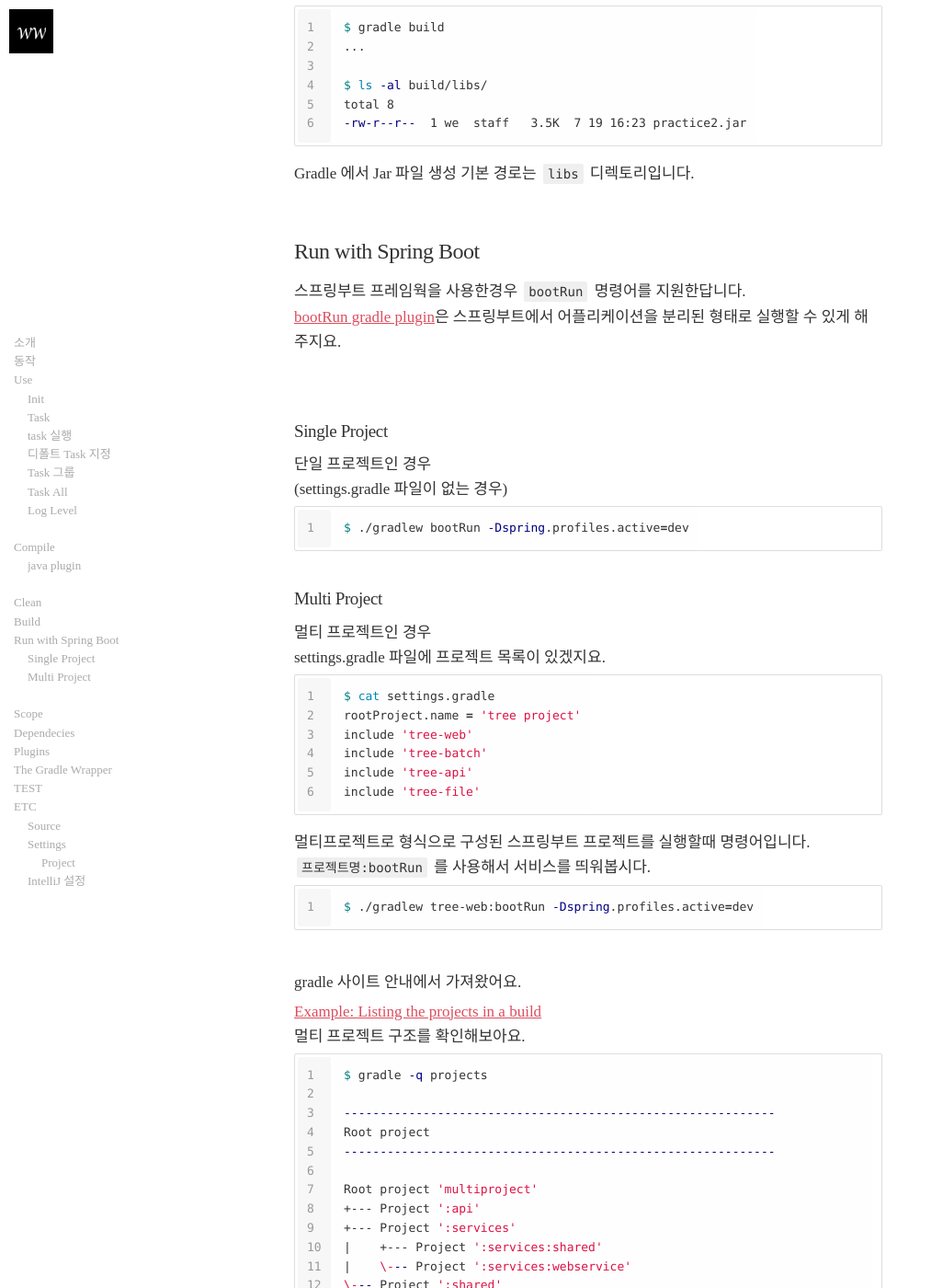
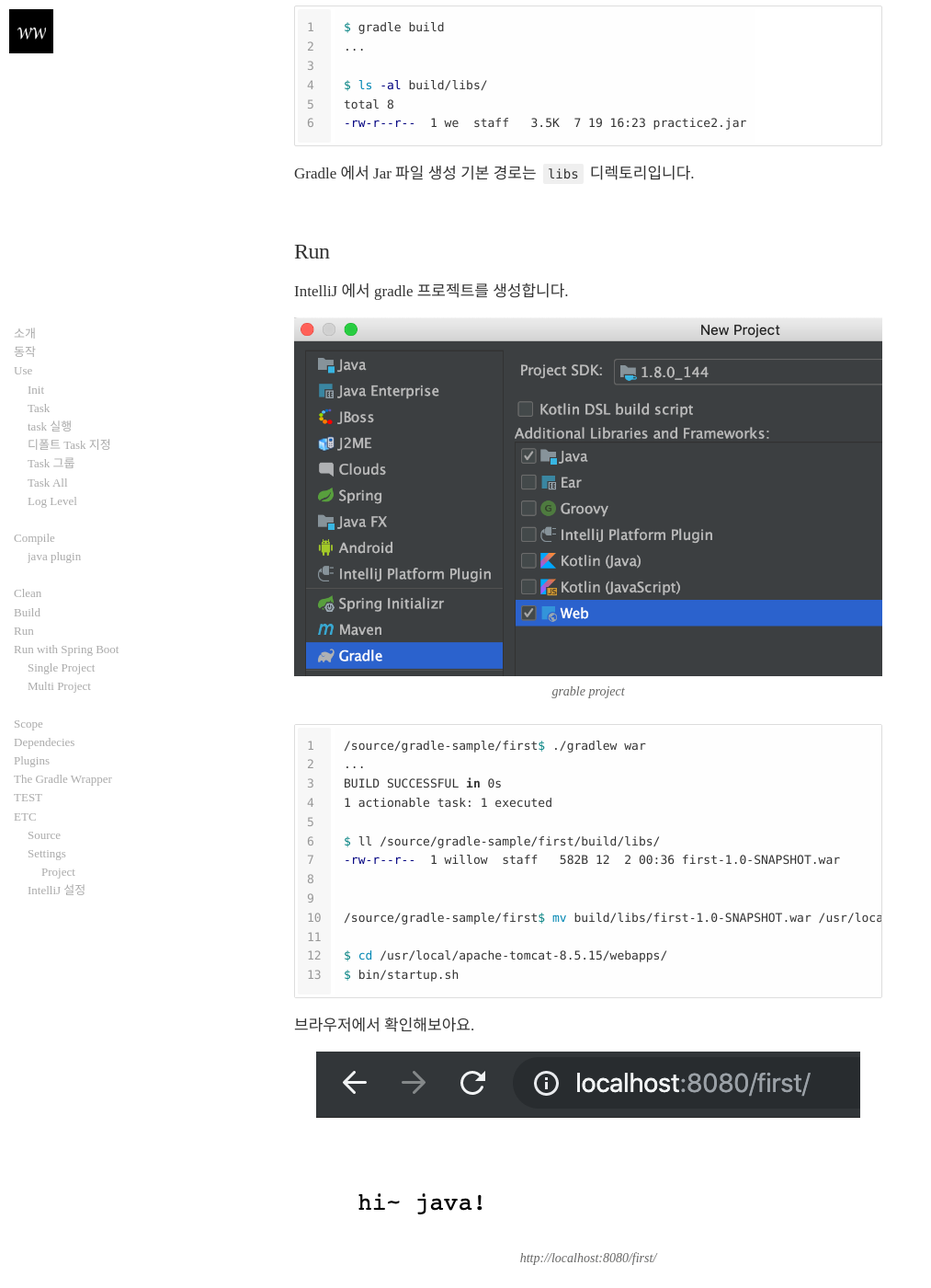
Before and after one commit to didalgus/didalgus.github.io, a Jekyll site: the page built from _posts/2019-07-17-Nice-to-meet-Gradle.markdown, in a window 1280 px wide and 1400 px high, scrolled down 9062 px. Shown: the whole window at 92% size, without its empty margins (0-1013 px from the left). Built offline with Jekyll 4.4.1, drawn with Linux system fonts in a browser that asks for light colours; nearby versions of some CDN libraries; some web fonts are replaced; the table of contents is made by our own code.

Commit message:
add gradle

````diff
--- a/_posts/2019-07-17-Nice-to-meet-Gradle.markdown
+++ b/_posts/2019-07-17-Nice-to-meet-Gradle.markdown
@@ -384,12 +384,38 @@
 ```
 Gradle 에서 Jar 파일 생성 기본 경로는 `libs` 디렉토리입니다.
 
+## Run
+IntelliJ 에서 gradle 프로젝트를 생성합니다.
+
+![grable project]({{ site.url }}/assets/article_images/2019-07-17-Nice-to-meet-Gradle/run-1-2019-12-02.png)
+
+```bash
+/source/gradle-sample/first$ ./gradlew war
+...
+BUILD SUCCESSFUL in 0s
+1 actionable task: 1 executed
+
+$ ll /source/gradle-sample/first/build/libs/
+-rw-r--r--  1 willow  staff   582B 12  2 00:36 first-1.0-SNAPSHOT.war
+
+
+/source/gradle-sample/first$ mv build/libs/first-1.0-SNAPSHOT.war /usr/local/apache-tomcat-8.5.15/webapps/first.war
+
+$ cd /usr/local/apache-tomcat-8.5.15/webapps/
+$ bin/startup.sh
+```
+
+브라우저에서 확인해보아요.
+
+![http://localhost:8080/first/]({{ site.url }}/assets/article_images/2019-07-17-Nice-to-meet-Gradle/run-2-2019-12-02.png)
+
 
 
 ## Run with Spring Boot
 
 스프링부트 프레임웍을 사용한경우 `bootRun` 명령어를 지원한답니다.
 [bootRun gradle plugin](https://github.com/spring-projects/spring-boot/blob/master/spring-boot-project/spring-boot-tools/spring-boot-gradle-plugin/src/main/java/org/springframework/boot/gradle/tasks/run/BootRun.java)은 스프링부트에서 어플리케이션을 분리된 형태로 실행할 수 있게 해주지요.
+(자매표 [`bootWar`](https://github.com/spring-projects/spring-boot/blob/master/spring-boot-project/spring-boot-tools/spring-boot-gradle-plugin/src/main/java/org/springframework/boot/gradle/tasks/bundling/BootWar.java))
 <br>
 
 ### Single Project
````
Also changed, not shown: assets/article_images/2019-07-17-Nice-to-meet-Gradle/run-1-2019-12-02.png (added), assets/article_images/2019-07-17-Nice-to-meet-Gradle/run-2-2019-12-02.png (added).
